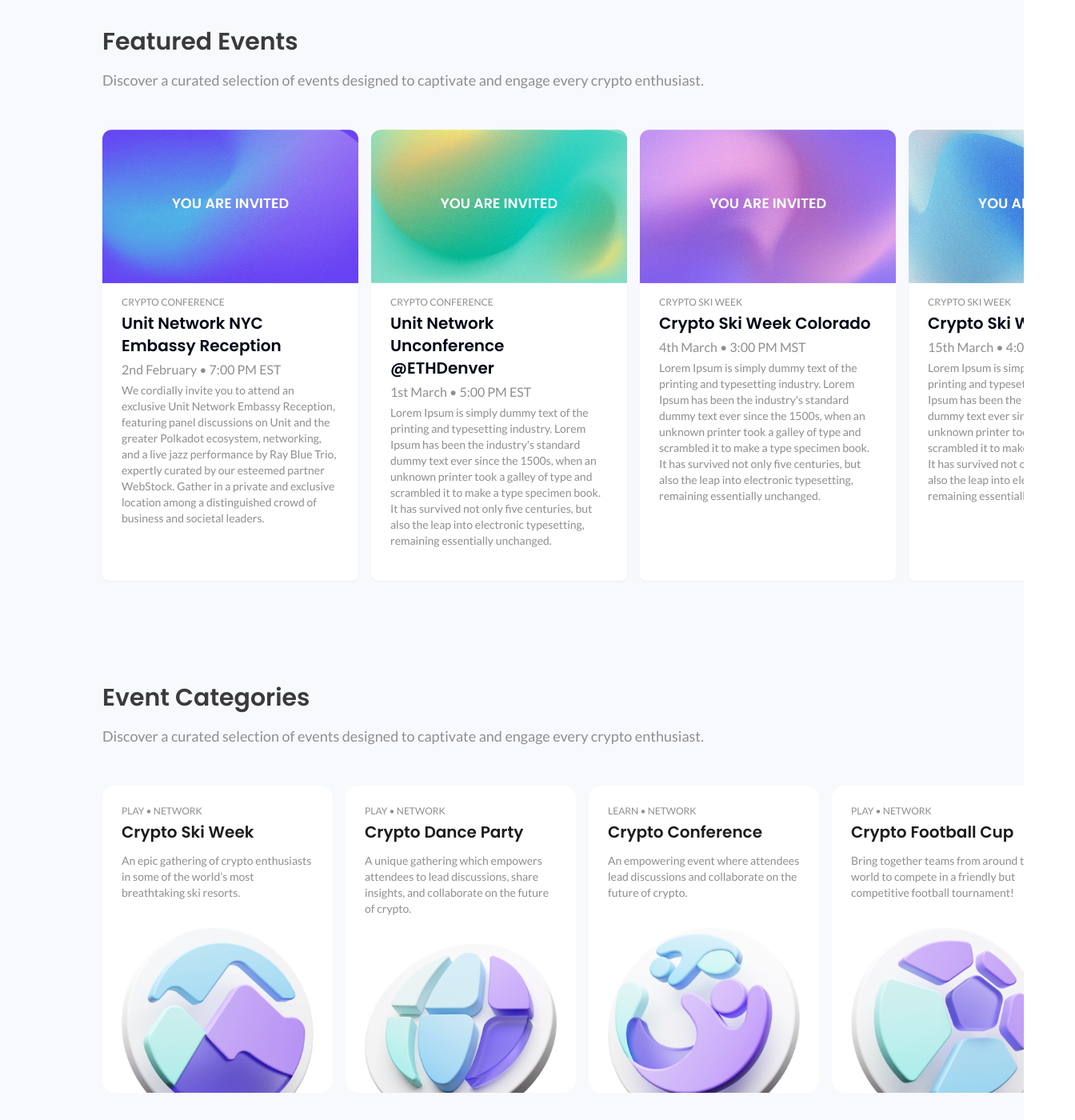
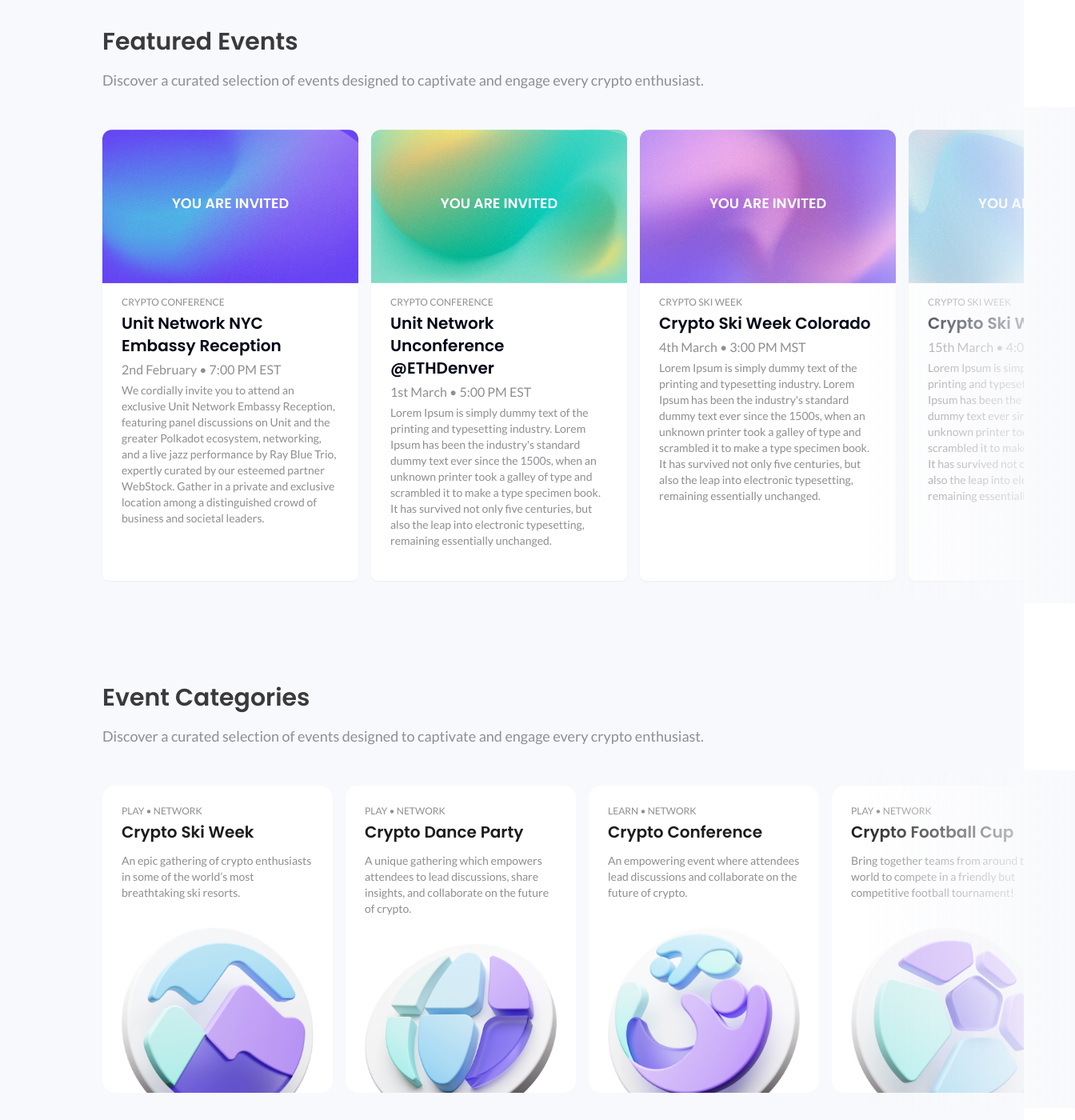
Before and after one commit to shrall-unit/unit-events, a Next.js app: page / in a window 1280 px wide. Shown: the part 1220-2620 px from the top of the page at 80% size, 1344 px wide, since content can reach past the window. Built offline with nearby package versions, Linux system fonts and the light colour scheme.

Commit message:
feat: add gradient fade overlay on carousells

```diff
--- a/src/app/components/EventCategories.tsx
+++ b/src/app/components/EventCategories.tsx
@@ -144,6 +144,7 @@
         </CarouselContent>
         <CarouselPrevious className='hidden opacity-0 transition-all duration-500 disabled:!opacity-0 group-hover/carousel:scale-110 group-hover/carousel:opacity-100 md:flex' />
         <CarouselNext className='hidden opacity-0 transition-all duration-500 disabled:!opacity-0 group-hover/carousel:scale-110 group-hover/carousel:opacity-100 md:flex' />
+        <div className='pointer-events-none absolute top-0 h-96 w-full scale-110 bg-gradient-to-r from-transparent from-80% to-unit-grey-10'></div>
       </Carousel>
     </section>
   );
--- a/src/app/components/FeaturedEvents.tsx
+++ b/src/app/components/FeaturedEvents.tsx
@@ -87,6 +87,7 @@
           </CarouselContent>
           <CarouselPrevious className='hidden opacity-0 transition-all duration-500 disabled:!opacity-0 group-hover/carousel:scale-110 group-hover/carousel:opacity-100 md:flex' />
           <CarouselNext className='hidden opacity-0 transition-all duration-500 disabled:!opacity-0 group-hover/carousel:scale-110 group-hover/carousel:opacity-100 md:flex' />
+          <div className='pointer-events-none absolute top-0 h-[-webkit-fill-available] w-full scale-110 bg-gradient-to-r from-transparent from-80% to-unit-grey-10'></div>
         </Carousel>
       </section>
     );
```
